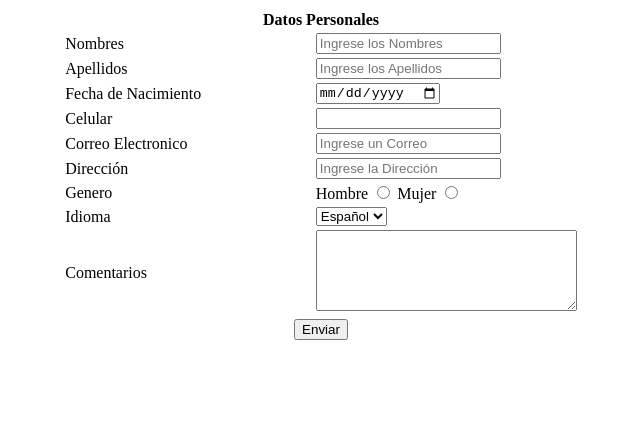
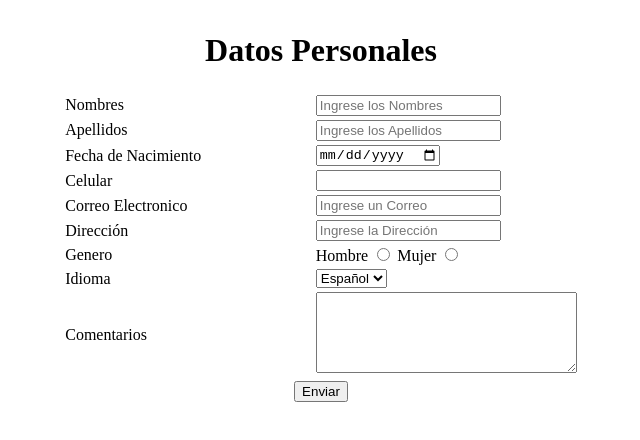
Before and after one commit to cesarAncco/laboratorio_formulario, a plain HTML site: page index.html in a window 1280 px wide. Shown: the whole page, without its empty margins (319-959 px from the left). Drawn offline with Linux system fonts and the light colour scheme.

Commit message:
Commit Mejora: Cambiando el titulo del formulario con un h1

```diff
--- a/index.html
+++ b/index.html
@@ -11,7 +11,7 @@
     <form action="/resgistro_datos" method="post" target="_blank">
       <table width="100%">
         <tr>
-          <th colspan="4">Datos Personales</th>
+          <th colspan="4"><h1>Datos Personales</h1></th>
         </tr>
         <tr>
           <td width="30%"></td>
```
